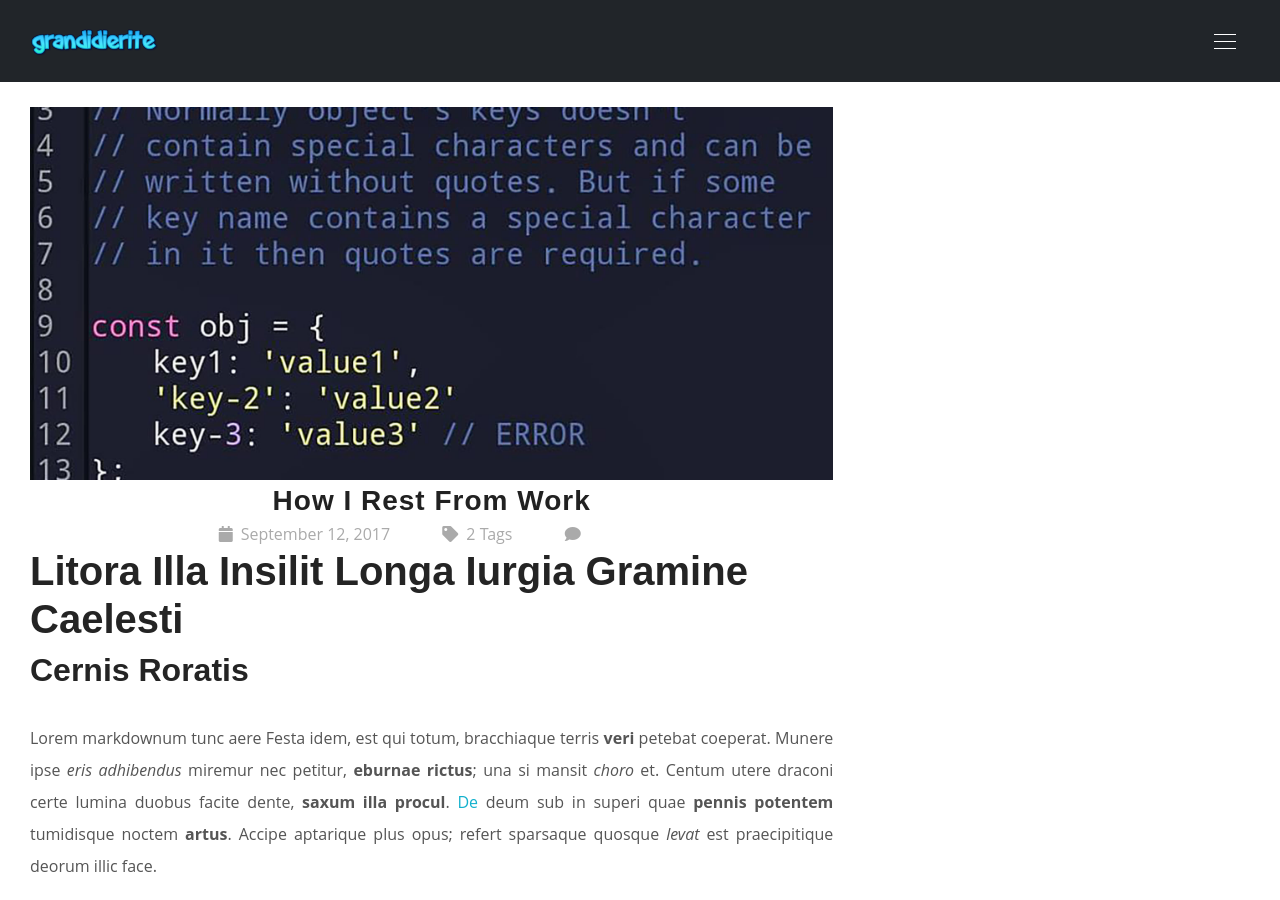
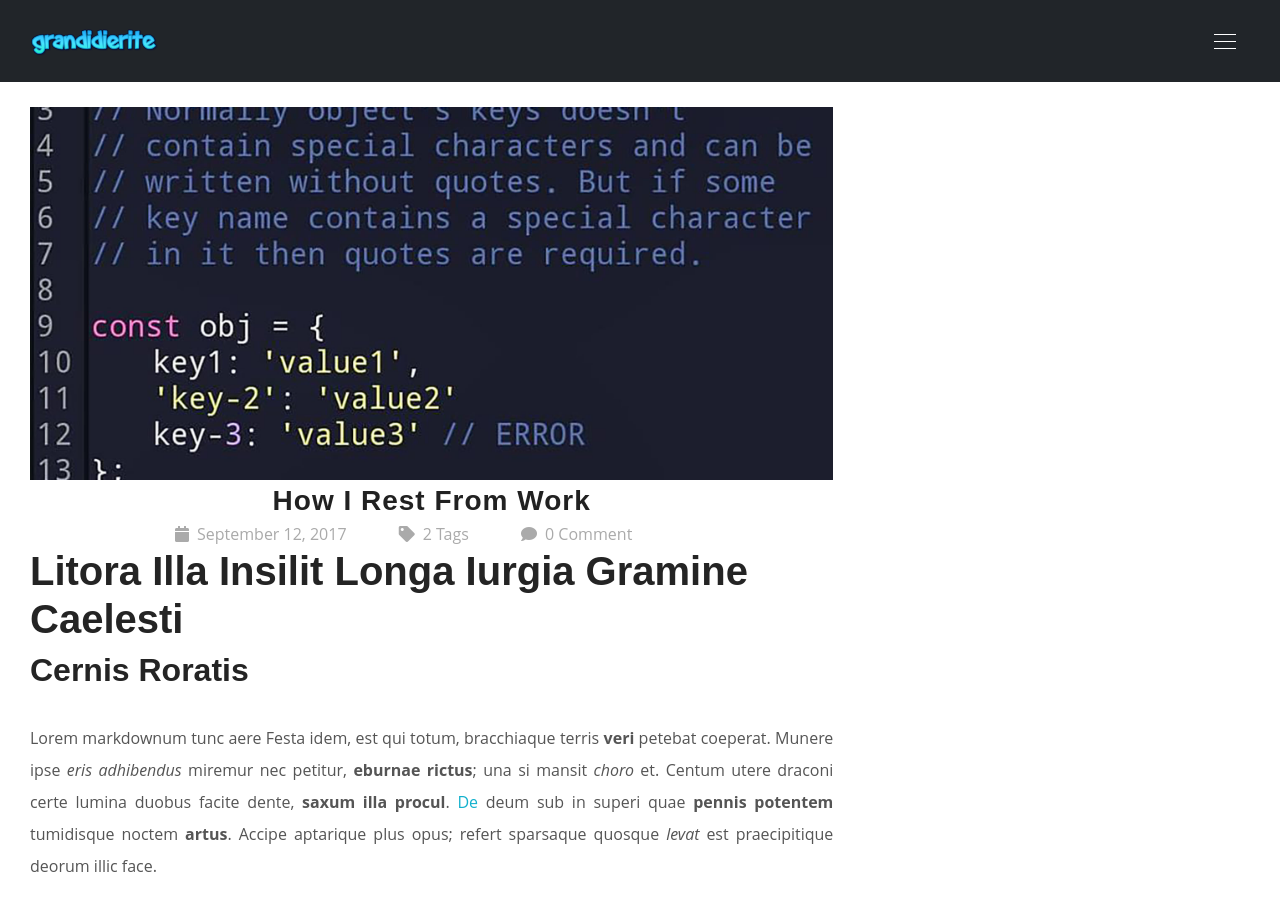
Before and after one commit to grandidierite/grandidierite.github.io, a Jekyll site: the page built from _posts/2017-04-06-hello-world.markdown, in a window 1280 px wide and 900 px high. Built offline with Jekyll 4.4.1, drawn with Linux system fonts in a browser that asks for light colours; comment, search, counter and statistics services are not loaded.

Commit message:
Update post.html

```diff
--- a/_layouts/post.html
+++ b/_layouts/post.html
@@ -31,7 +31,7 @@ cssarr:
             <ul>
               <li><a href="#"><span class="fa fa-calendar" aria-hidden="true"></span>{{ page.date | date: '%B %d, %Y' }}</a></li>
               <li><a href="{{ page.url | prepend: site.baseurl }}#blog-tags"><span class="fa fa-tag" aria-hidden="true"></span>{{ page.tags.size }} Tags</a></li>
-              <li><a href="{{ page.url | prepend: site.baseurl }}#blog-comments"><span class="fa fa-comment" aria-hidden="true"></span><span class="disqus-comment-count" data-disqus-url="{{ page.url | prepend: site.baseurl | prepend: site.url }}"></span></a></li>
+              <li><a href="{{ page.url | prepend: site.baseurl }}#blog-comments"><span class="fa fa-comment" aria-hidden="true"></span><span class="disqus-comment-count" data-disqus-url="{{ page.url | prepend: site.baseurl | prepend: site.url }}">0 Comment</span></a></li>
             </ul>
           </div>
           <div class="entry-content">
```
